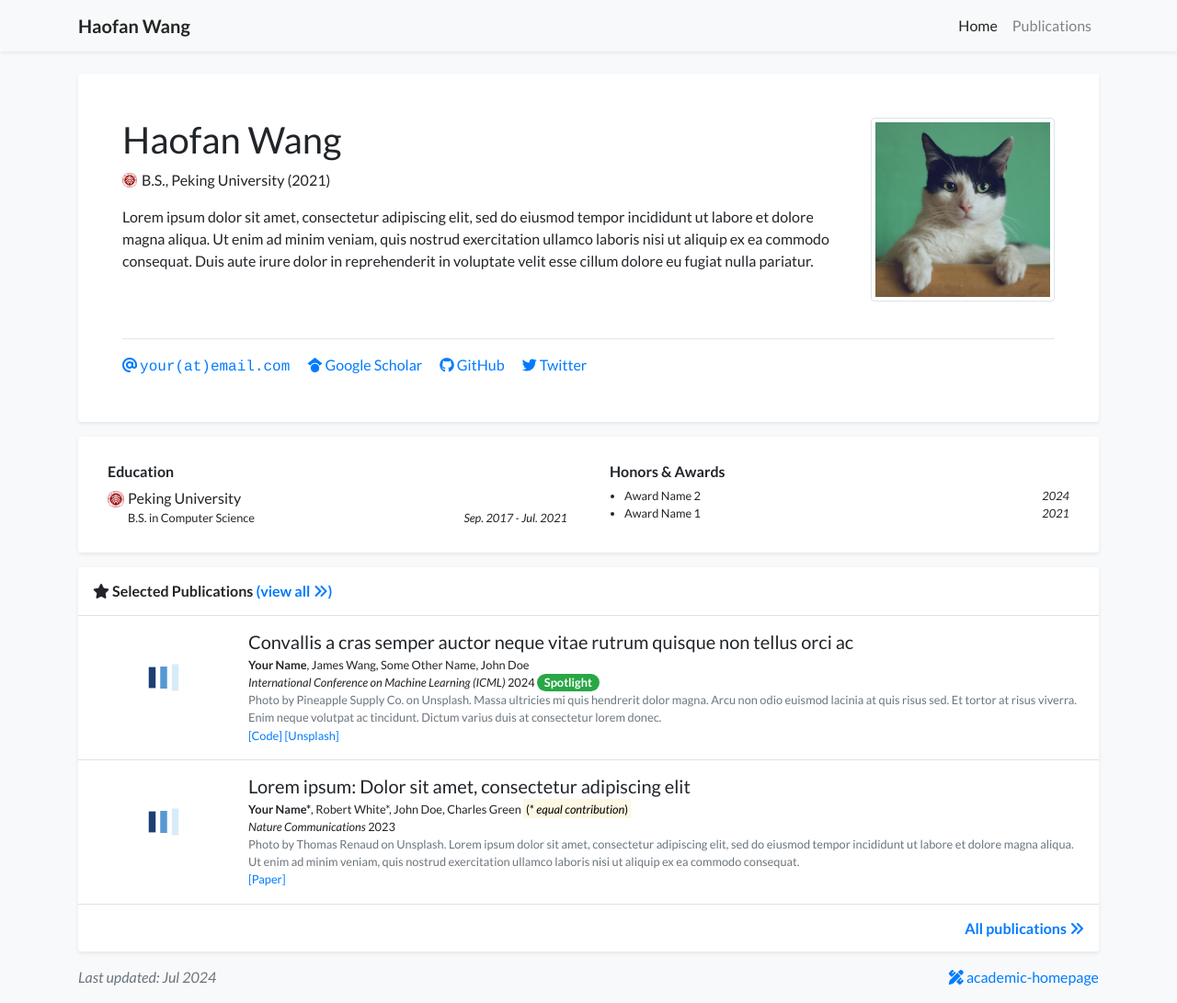
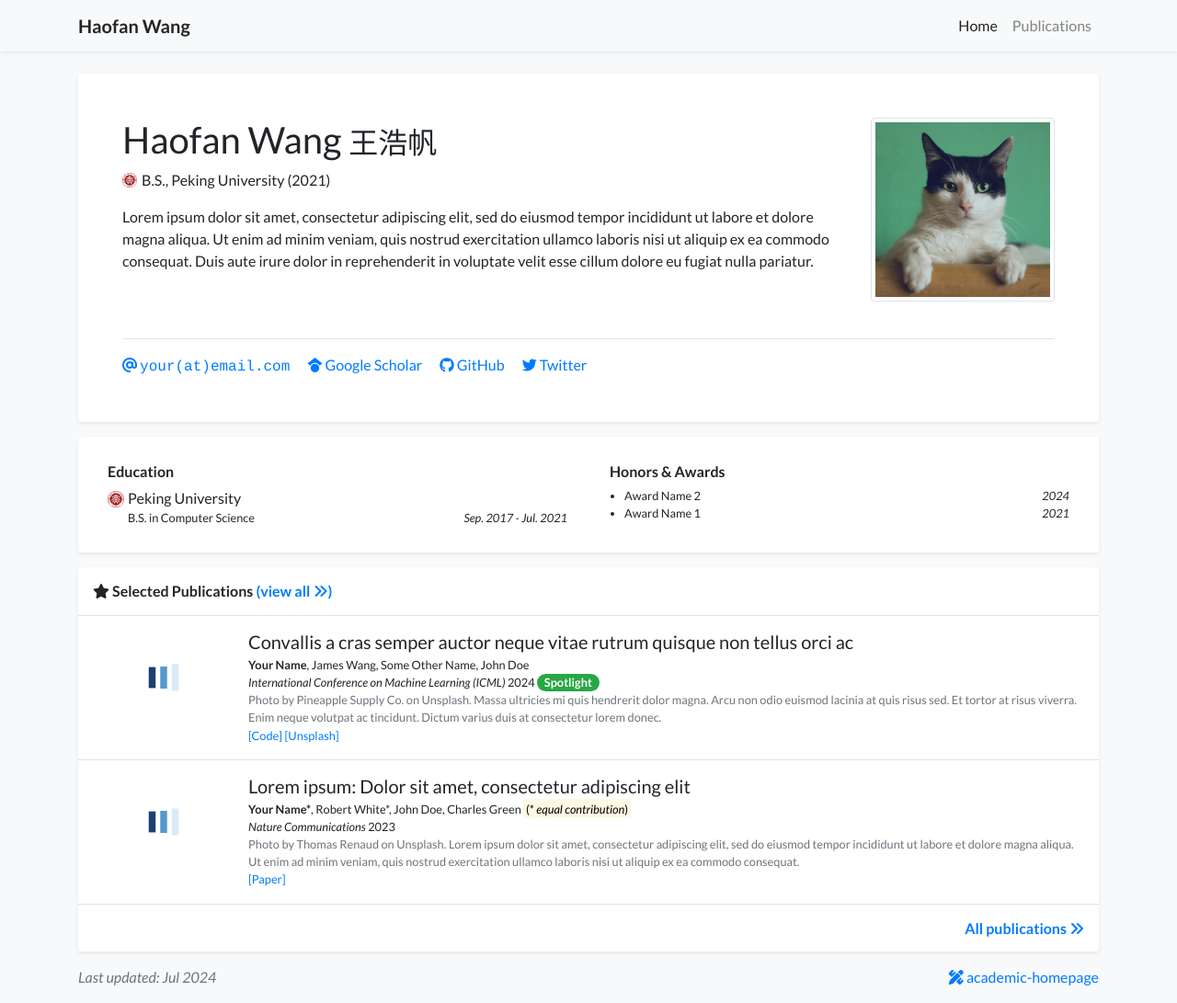
Before and after one commit to Airwhf/Airwhf.github.io, a Jekyll site: the page built from index.html, in a window 1280 px wide and 1091 px high. Shown: the whole window at 92% size. Built offline with Jekyll 4.4.1, drawn with Linux system fonts in a browser that asks for light colours; a style sheet for code colours, icons or effects is not loaded.

Commit message:
Added Chinese name.

```diff
--- a/_data/profile.yml
+++ b/_data/profile.yml
@@ -1,5 +1,5 @@
 primary_name: "Haofan Wang"
-secondary_name: ""
+secondary_name: "王浩帆"
 navbar_name: "Haofan Wang"
 
 positions:
```
